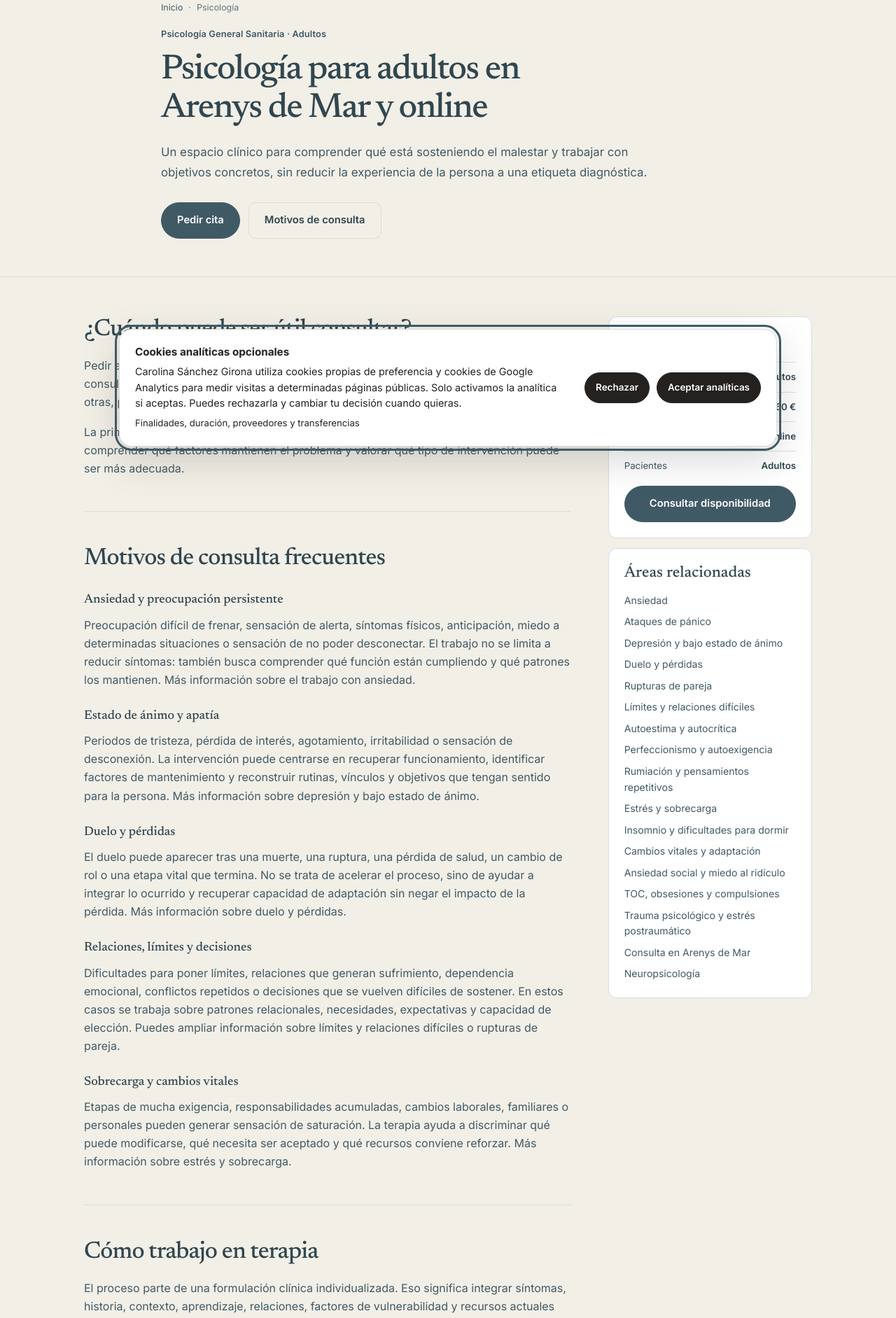
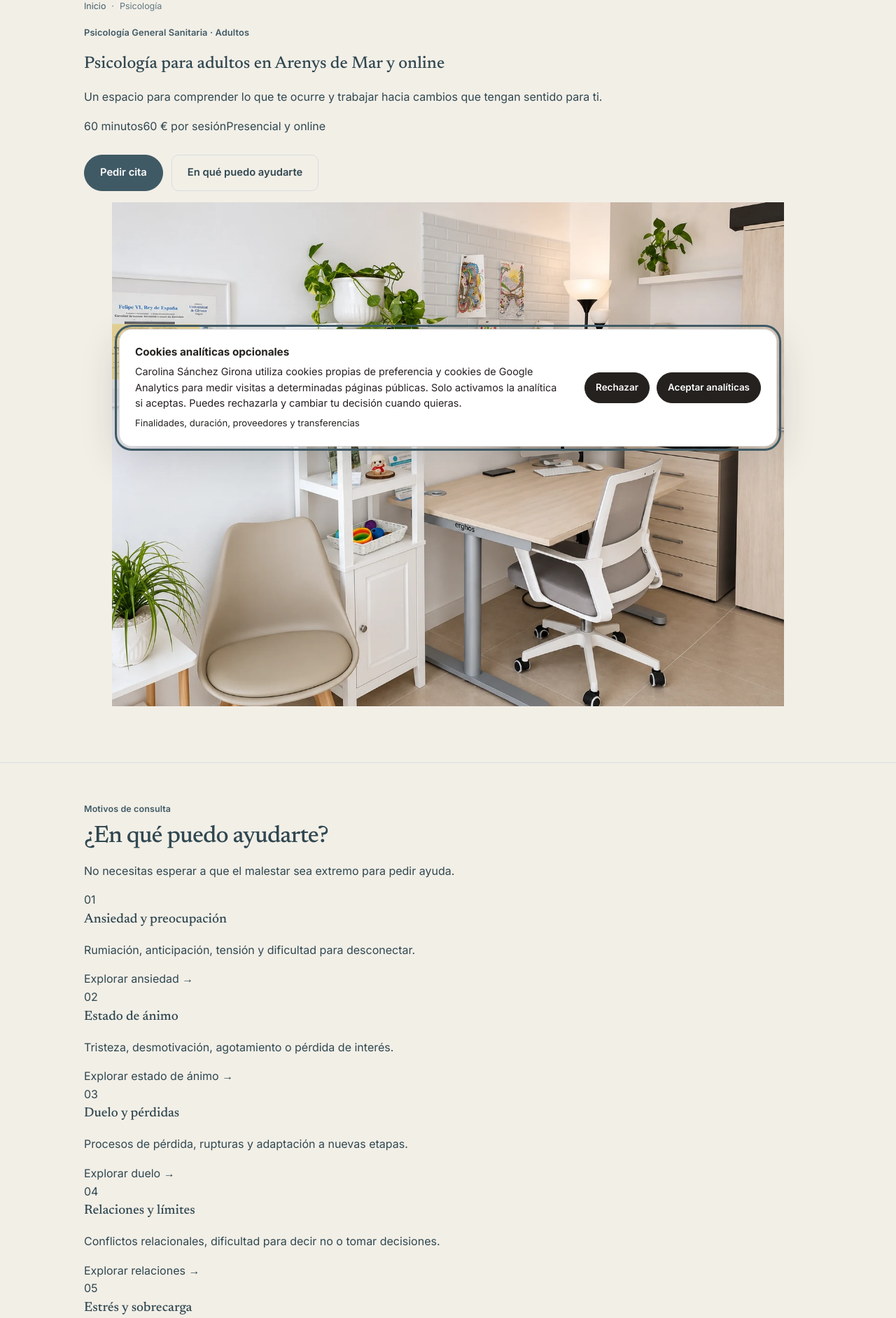
Before and after one commit to carolinasanchezgirona/Portfolio-Carolina, a Next.js app: page /psicologia in a window 1280 px wide. Shown: the part 140-2023 px from the top of the page at 70% size. Built offline with nearby package versions, Linux system fonts and the light colour scheme.

Commit message:
Redesign psychology page with real photos, concise service cards and clear booking path

```diff
--- a/app/psicologia/page.tsx
+++ b/app/psicologia/page.tsx
@@ -1,4 +1,5 @@
 import type { Metadata } from "next";
+import Image from "next/image";
 import "../seo-pages.css";
 
 export const metadata: Metadata = {
@@ -29,163 +30,117 @@ const serviceSchema = {
 
 export default function PsychologyPage() {
   return (
-    <main className="editorial-site">
-      <header className="site-header">
-        <a className="brand" href="/" aria-label="Carolina Sánchez, inicio">
-          <span className="brand-name">Carolina Sánchez</span>
-          <span className="brand-sub">Psicóloga · Neuropsicóloga</span>
-        </a>
-        <nav className="nav" aria-label="Navegación principal">
-          <a href="/psicologa-arenys-de-mar/">Arenys de Mar</a>
-          <a href="/neuropsicologia/">Neuropsicología</a>
-          <a className="nav-cta" href="/cita/">Pedir cita</a>
-        </nav>
-      </header>
+    <main className="editorial-site psychology-page">
+      <section className="editorial-section psychology-hero" aria-labelledby="psychology-title">
+        <div className="editorial-wrap psychology-hero-grid">
+          <div className="psychology-hero-copy">
+            <p className="seo-breadcrumbs"><a href="/">Inicio</a><span>·</span><span>Psicología</span></p>
+            <p className="editorial-eyebrow">Psicología General Sanitaria · Adultos</p>
+            <h1 id="psychology-title">Psicología para adultos en Arenys de Mar y online</h1>
+            <p className="psychology-intro">Un espacio para comprender lo que te ocurre y trabajar hacia cambios que tengan sentido para ti.</p>
+            <div className="psychology-hero-facts" aria-label="Información de la sesión">
+              <span>60 minutos</span>
+              <span>60 € por sesión</span>
+              <span>Presencial y online</span>
+            </div>
+            <div className="seo-actions">
+              <a className="editorial-btn editorial-btn-primary" href="/cita/">Pedir cita</a>
+              <a className="editorial-btn editorial-btn-secondary" href="#motivos-consulta">En qué puedo ayudarte</a>
+            </div>
+          </div>
+          <figure className="psychology-hero-photo">
+            <Image src="/consulta-carolina-sanchez-despacho.webp"
+              alt="Consulta de psicología de Carolina Sánchez en Arenys de Mar"
+              width={960} height={720} sizes="(max-width: 720px) 100vw, 45vw" priority />
+          </figure>
+        </div>
+      </section>
 
-      <section className="seo-hero">
-        <div className="editorial-wrap seo-hero-inner">
-          <p className="seo-breadcrumbs"><a href="/">Inicio</a><span>·</span><span>Psicología</span></p>
-          <p className="editorial-eyebrow">Psicología General Sanitaria · Adultos</p>
-          <h1>Psicología para adultos en Arenys de Mar y online</h1>
-          <p className="seo-lead">
-            Un espacio clínico para comprender qué está sosteniendo el malestar y trabajar con objetivos concretos, sin reducir la experiencia de la persona a una etiqueta diagnóstica.
-          </p>
-          <div className="seo-actions">
-            <a className="editorial-btn editorial-btn-primary" href="/cita/">Pedir cita</a>
-            <a className="editorial-btn editorial-btn-secondary" href="#motivos-consulta">Motivos de consulta</a>
+      <section className="editorial-section psychology-reasons" id="motivos-consulta" aria-labelledby="psychology-reasons-title">
+        <div className="editorial-wrap">
+          <div className="psychology-section-heading">
+            <p className="editorial-section-eyebrow">Motivos de consulta</p>
+            <h2 id="psychology-reasons-title">¿En qué puedo ayudarte?</h2>
+            <p>No necesitas esperar a que el malestar sea extremo para pedir ayuda.</p>
+          </div>
+          <div className="psychology-reason-grid">
+            <article className="psychology-reason">
+              <span className="psychology-reason-index">01</span>
+              <h3>Ansiedad y preocupación</h3>
+              <p>Rumiación, anticipación, tensión y dificultad para desconectar.</p>
+              <a href="/ansiedad/">Explorar ansiedad →</a>
+            </article>
+            <article className="psychology-reason">
+              <span className="psychology-reason-index">02</span>
+              <h3>Estado de ánimo</h3>
+              <p>Tristeza, desmotivación, agotamiento o pérdida de interés.</p>
+              <a href="/depresion/">Explorar estado de ánimo →</a>
+            </article>
+            <article className="psychology-reason">
+              <span className="psychology-reason-index">03</span>
+              <h3>Duelo y pérdidas</h3>
+              <p>Procesos de pérdida, rupturas y adaptación a nuevas etapas.</p>
+              <a href="/duelo/">Explorar duelo →</a>
+            </article>
+            <article className="psychology-reason">
+              <span className="psychology-reason-index">04</span>
+              <h3>Relaciones y límites</h3>
+              <p>Conflictos relacionales, dificultad para decir no o tomar decisiones.</p>
+              <a href="/limites-y-relaciones-dificiles/">Explorar relaciones →</a>
+            </article>
+            <article className="psychology-reason">
+              <span className="psychology-reason-index">05</span>
+              <h3>Estrés y sobrecarga</h3>
+              <p>Exigencia sostenida, saturación y dificultad para encontrar equilibrio.</p>
+              <a href="/estres-y-sobrecarga/">Explorar estrés →</a>
+            </article>
+            <article className="psychology-reason">
+              <span className="psychology-reason-index">06</span>
+              <h3>Autoestima y autoexigencia</h3>
+              <p>Autocrítica, perfeccionismo y patrones que limitan tu bienestar.</p>
+              <a href="/autoestima-y-autocritica/">Explorar autoestima →</a>
+            </article>
           </div>
         </div>
       </section>
 
-      <div className="editorial-wrap seo-layout">
-        <article className="seo-copy">
-          <section>
-            <h2>¿Cuándo puede ser útil consultar?</h2>
-            <p>
-              Pedir ayuda psicológica no requiere esperar a que el malestar sea extremo. A veces la consulta comienza porque una dificultad concreta se ha mantenido demasiado tiempo; otras, porque varias áreas de la vida empiezan a resentirse a la vez.
-            </p>
-            <p>
-              La primera sesión sirve para ordenar la situación actual, revisar antecedentes relevantes, comprender qué factores mantienen el problema y valorar qué tipo de intervención puede ser más adecuada.
-            </p>
-          </section>
-
-          <section id="motivos-consulta">
-            <h2>Motivos de consulta frecuentes</h2>
-            <h3>Ansiedad y preocupación persistente</h3>
-            <p>
-              Preocupación difícil de frenar, sensación de alerta, síntomas físicos, anticipación, miedo a determinadas situaciones o sensación de no poder desconectar. El trabajo no se limita a reducir síntomas: también busca comprender qué función están cumpliendo y qué patrones los mantienen. <a href="/ansiedad/">Más información sobre el trabajo con ansiedad.</a>
-            </p>
-            <h3>Estado de ánimo y apatía</h3>
-            <p>
-              Periodos de tristeza, pérdida de interés, agotamiento, irritabilidad o sensación de desconexión. La intervención puede centrarse en recuperar funcionamiento, identificar factores de mantenimiento y reconstruir rutinas, vínculos y objetivos que tengan sentido para la persona. <a href="/depresion/">Más información sobre depresión y bajo estado de ánimo.</a>
-            </p>
-            <h3>Duelo y pérdidas</h3>
-            <p>
-              El duelo puede aparecer tras una muerte, una ruptura, una pérdida de salud, un cambio de rol o una etapa vital que termina. No se trata de acelerar el proceso, sino de ayudar a integrar lo ocurrido y recuperar capacidad de adaptación sin negar el impacto de la pérdida. <a href="/duelo/">Más información sobre duelo y pérdidas.</a>
-            </p>
-            <h3>Relaciones, límites y decisiones</h3>
-            <p>
-              Dificultades para poner límites, relaciones que generan sufrimiento, dependencia emocional, conflictos repetidos o decisiones que se vuelven difíciles de sostener. En estos casos se trabaja sobre patrones relacionales, necesidades, expectativas y capacidad de elección. Puedes ampliar información sobre <a href="/limites-y-relaciones-dificiles/">límites y relaciones difíciles</a> o <a href="/rupturas-de-pareja/">rupturas de pareja</a>.
-            </p>
-            <h3>Sobrecarga y cambios vitales</h3>
-            <p>
-              Etapas de mucha exigencia, responsabilidades acumuladas, cambios laborales, familiares o personales pueden generar sensación de saturación. La terapia ayuda a discriminar qué puede modificarse, qué necesita ser aceptado y qué recursos conviene reforzar. <a href="/estres-y-sobrecarga/">Más información sobre estrés y sobrecarga.</a>
-            </p>
-          </section>
-
-          <section>
-            <h2>Cómo trabajo en terapia</h2>
-            <p>
-              El proceso parte de una formulación clínica individualizada. Eso significa integrar síntomas, historia, contexto, aprendizaje, relaciones, factores de vulnerabilidad y recursos actuales para construir una explicación útil del problema.
-            </p>
-            <p>
-              A partir de ahí se acuerdan objetivos y se seleccionan estrategias basadas en evidencia. Según el caso, pueden incorporarse procedimientos cognitivo-conductuales, estrategias de regulación emocional, aceptación y compromiso, exposición, activación conductual, trabajo con toma de decisiones o intervención sobre patrones relacionales.
-            </p>
-            <div className="seo-callout">
-              <strong>Comprender primero. Intervenir después.</strong>
-              <span>La técnica tiene sentido cuando responde a una hipótesis clínica y a un objetivo concreto.</span>
-            </div>
-          </section>
-
-          <section>
-            <h2>Qué ocurre en la primera visita</h2>
-            <p>
-              La primera sesión dura 60 minutos y se centra en comprender el motivo de consulta, la situación actual y los antecedentes que puedan ser relevantes. No necesitas preparar un relato perfecto ni explicar tu historia por escrito antes de venir.
-            </p>
-            <p>
-              Si dispones de informes previos de psicología, psiquiatría u otros profesionales sanitarios que consideres relacionados con la consulta, puedes traerlos a la sesión. No es necesario enviarlos mediante el formulario de reserva.
-            </p>
-          </section>
-
-          <section>
-            <h2>Psicología presencial y online</h2>
-            <p>
-              La atención presencial se realiza en Arenys de Mar. También se ofrece modalidad online cuando resulta adecuada para el motivo de consulta y las necesidades de la persona. En ambos casos se mantiene el mismo encuadre clínico, duración y confidencialidad.
-            </p>
-          </section>
-        </article>
-
-        <aside className="seo-sidebar" aria-label="Información práctica">
-          <div className="seo-card">
-            <h2>Sesión de psicología</h2>
-            <ul className="seo-facts">
-              <li><span>Duración</span><strong>60 minutos</strong></li>
-              <li><span>Tarifa</span><strong>60 €</strong></li>
-              <li><span>Modalidad</span><strong>Presencial y online</strong></li>
-              <li><span>Pacientes</span><strong>Adultos</strong></li>
-            </ul>
-            <a className="editorial-btn editorial-btn-primary" href="/cita/">Consultar disponibilidad</a>
-          </div>
-          <div className="seo-card">
-            <h3>Áreas relacionadas</h3>
-            <div className="seo-related">
-              <a href="/ansiedad/">Ansiedad</a>
-              <a href="/ataques-de-panico/">Ataques de pánico</a>
-              <a href="/depresion/">Depresión y bajo estado de ánimo</a>
-              <a href="/duelo/">Duelo y pérdidas</a>
-              <a href="/rupturas-de-pareja/">Rupturas de pareja</a>
-              <a href="/limites-y-relaciones-dificiles/">Límites y relaciones difíciles</a>
-              <a href="/autoestima-y-autocritica/">Autoestima y autocrítica</a>
-              <a href="/perfeccionismo-y-autoexigencia/">Perfeccionismo y autoexigencia</a>
-              <a href="/rumiacion-y-pensamientos-repetitivos/">Rumiación y pensamientos repetitivos</a>
-              <a href="/estres-y-sobrecarga/">Estrés y sobrecarga</a>
-              <a href="/insomnio-y-dificultades-para-dormir/">Insomnio y dificultades para dormir</a>
-              <a href="/cambios-vitales-y-adaptacion/">Cambios vitales y adaptación</a>
-              <a href="/ansiedad-social-y-miedo-al-ridiculo/">Ansiedad social y miedo al ridículo</a>
-              <a href="/toc-obsesiones-y-compulsiones/">TOC, obsesiones y compulsiones</a>
-              <a href="/trauma-psicologico-y-estres-postraumatico/">Trauma psicológico y estrés postraumático</a>
-              <a href="/psicologa-arenys-de-mar/">Consulta en Arenys de Mar</a>
-              <a href="/neuropsicologia/">Neuropsicología</a>
-            </div>
-          </div>
-        </aside>
-      </div>
-
-      <section className="editorial-section seo-authority">
-        <div className="editorial-wrap seo-authority-grid">
-          <div>
-            <p className="editorial-section-eyebrow">Profesional responsable</p>
-            <h2>Carolina Sánchez Girona</h2>
-            <p className="editorial-role">Psicóloga General Sanitaria · Neuropsicóloga</p>
-          </div>
-          <div className="seo-authority-copy">
-            <p>
-              Trabajo en clínica de adultos y neuropsicología desde una perspectiva basada en evidencia, integrando evaluación, formulación clínica y objetivos terapéuticos concretos.
-            </p>
-            <div className="seo-authority-links">
-              <a href="https://psiara.cat/2026/08/06/cuando-el-dolor-no-encuentra-un-lugar/" target="_blank" rel="noopener noreferrer">Leer publicación en PsiAra sobre dolor persistente y práctica psicológica ↗</a>
-              <a href="https://www.linkedin.com/in/carolina-s%C3%A1nchez-girona-43b3b94a/" target="_blank" rel="noopener noreferrer">Perfil profesional en LinkedIn ↗</a>
-            </div>
+      <section className="editorial-section psychology-approach" aria-labelledby="psychology-approach-title">
+        <div className="editorial-wrap psychology-approach-grid">
+          <figure className="psychology-approach-photo">
+            <Image src="/carolina-sanchez-enfoque.webp"
+              alt="Carolina Sánchez, psicóloga general sanitaria"
+              width={540} height={810}
+              sizes="(max-width: 720px) 260px, 320px" loading="lazy" />
+          </figure>
+          <div className="psychology-approach-copy">
+            <p className="editorial-section-eyebrow">Mi forma de trabajar</p>
+            <h2 id="psychology-approach-title">Una terapia adaptada a tu situación</h2>
+            <p>La primera visita permite conocer tu historia, aclarar el motivo de consulta y acordar cómo abordar las dificultades.</p>
+            <ol className="psychology-process">
+              <li><strong>Comprender</strong><span>Qué ocurre y qué factores influyen.</span></li>
+              <li><strong>Definir objetivos</strong><span>Qué necesitas cambiar o mejorar.</span></li>
+              <li><strong>Intervenir y revisar</strong><span>Estrategias basadas en evidencia, ajustadas a tu evolución.</span></li>
+            </ol>
+            <a className="editorial-card-link" href="/sobre-mi/">Conocer mi trayectoria profesional →</a>
           </div>
         </div>
       </section>
 
-      <footer className="editorial-footer">
-        <div className="editorial-wrap editorial-footer-inner">
-          <div><p className="editorial-footer-brand">Carolina Sánchez | Psicóloga</p><p>Consulta de Psicología Sanitaria y Neuropsicología</p></div>
-          <div><p>Arenys de Mar · Atención online</p><p>© 2026 Carolina Sánchez Girona</p></div>
+      <section className="editorial-section psychology-visit" aria-labelledby="psychology-visit-title">
+        <div className="editorial-wrap psychology-visit-grid">
+          <div>
+            <p className="editorial-section-eyebrow">Primera visita</p>
+            <h2 id="psychology-visit-title">Empezar sin tenerlo todo claro</h2>
+            <p>No necesitas preparar un relato perfecto. Durante la primera sesión exploraremos lo que te preocupa y valoraremos las siguientes opciones de trabajo.</p>
+          </div>
+          <div className="psychology-visit-details">
+            <p><strong>Duración</strong><span>60 minutos</span></p>
+            <p><strong>Precio</strong><span>60 €</span></p>
+            <p><strong>Modalidad</strong><span>En Arenys de Mar u online, según el caso</span></p>
+            <a className="editorial-btn editorial-btn-primary" href="/cita/">Consultar disponibilidad</a>
+          </div>
         </div>
-      </footer>
+      </section>
 
       <script type="application/ld+json" dangerouslySetInnerHTML={{ __html: JSON.stringify(serviceSchema) }} />
     </main>
```
